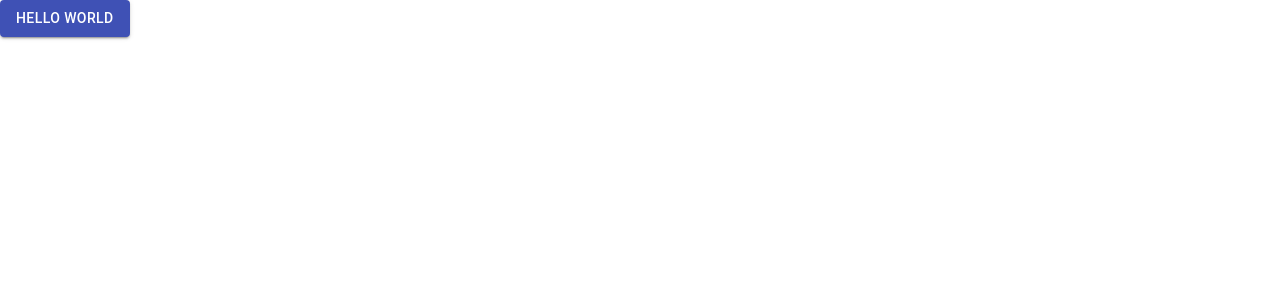
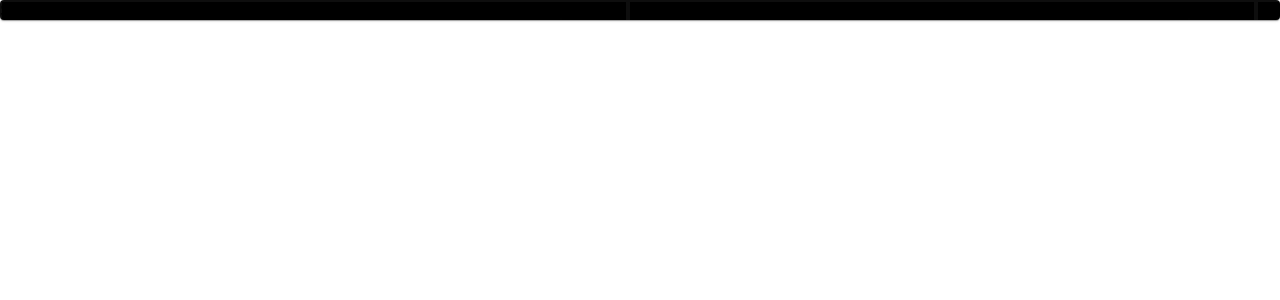
Before and after one commit to sapbrussels/intelligenthighway_webapp, a React (Create React App) app in the folder dashboard/: page / in a window 1280 px wide. Shown: the top 300 px of the page. Built offline with nearby package versions, Linux system fonts and the light colour scheme.

Commit message:
background image
can't seem to display the image....

```diff
--- a/dashboard/src/App.css
+++ b/dashboard/src/App.css
@@ -27,7 +27,9 @@
 .App-link {
   color: #61dafb;
 }
-
+.container{
+  background-image: url(../images/StreetLight.png);
+}
 @keyframes App-logo-spin {
   from {
     transform: rotate(0deg);
--- a/dashboard/src/App.js
+++ b/dashboard/src/App.js
@@ -1,12 +1,24 @@
 import React from 'react';
-import { Button } from '@material-ui/core';
 
-function App() {
-  return (
-    <Button variant="contained" color="primary">
-      Hello world
-    </Button>
-  );
+import Paper from '@material-ui/core/Paper';
+
+
+
+import Image from './streetlights.png'; // Import using relative path
+
+
+const styles = {
+    paperContainer: {
+        backgroundImage: `url(${Image})`
+    }
+};
+
+export default class Home extends React.Component{
+    render(){
+        return(
+            <Paper style={styles.paperContainer}>
+                Some text to fill the Paper Component
+            </Paper>
+        )
+    }
 }
-
-export default App;
```
Also changed, not shown: dashboard/src/streetlights.png (added), 1 other file (tests, documents, lock files or other folders).
